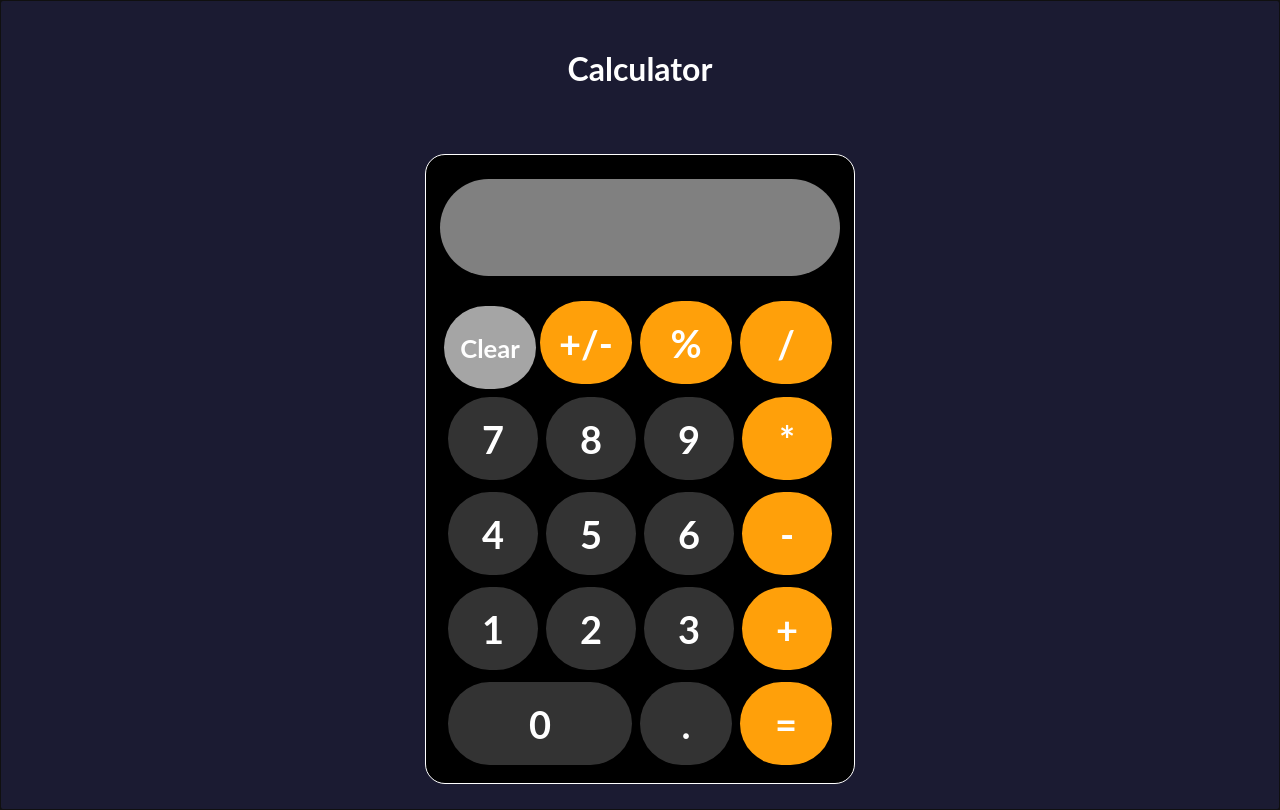
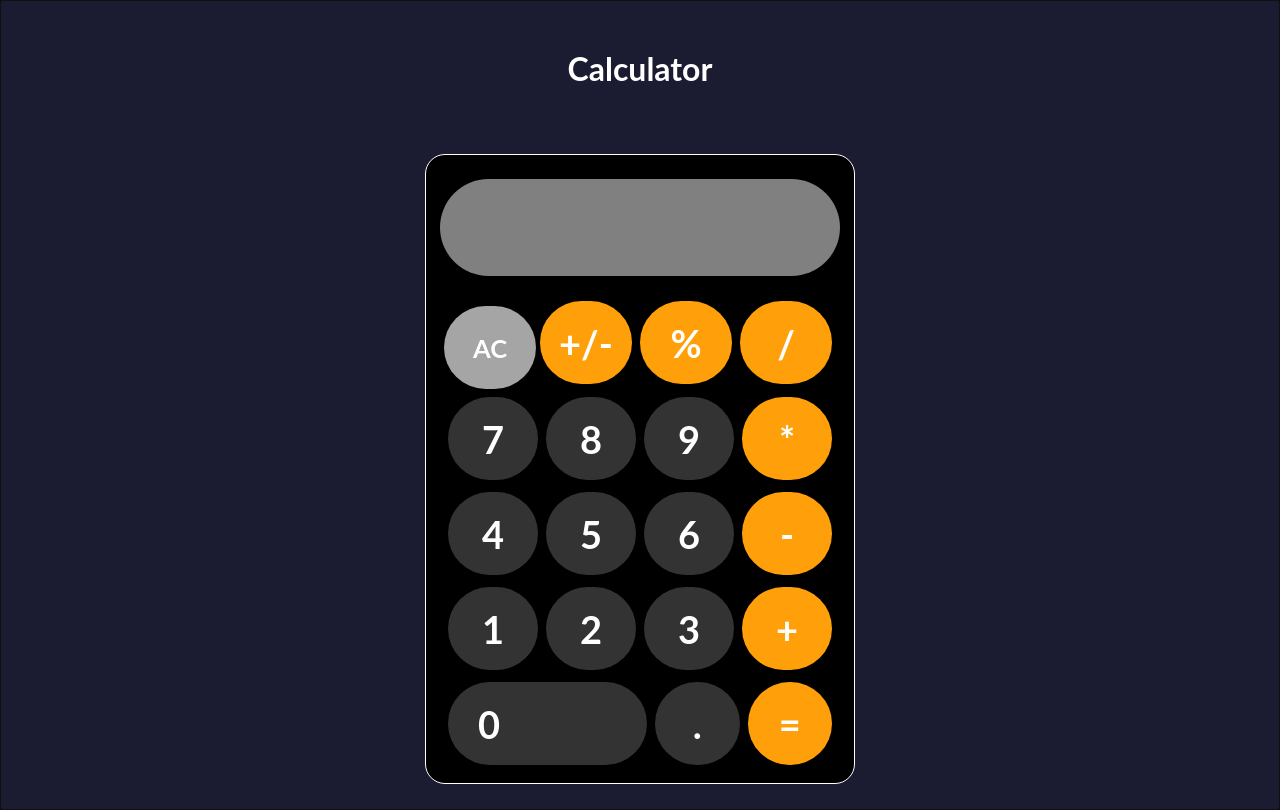
Before and after one commit to chrisglw/calculator-react, a React (Create React App) app: page / in a window 1280 px wide. Built offline with nearby package versions, Linux system fonts and the light colour scheme.

Commit message:
AC button changing to C when numbers are entered. +/- button still in progress

```diff
--- a/src/App.js
+++ b/src/App.js
@@ -11,7 +11,17 @@ function App() {
   const inputRef = useRef(null);
 
   const addInput = value => {
-    setInput(prev => prev + value);
+    if (value === '+/-') {
+      setInput(prev => {
+        if (prev.startsWith('-')) {
+          return prev.slice(1);
+        } else {
+          return '-' + prev;
+        }
+      });
+    } else {
+      setInput(prev => prev + value);
+    }
     setCursorVisible(true);
   };
 
@@ -71,7 +81,7 @@ function App() {
         <Screen inputScreen={input} cursorVisible={cursorVisible} />
         <div className='row'>
           <ButtonClear manageClear={() => setInput('')}>
-            Clear
+            {input ? 'C' : 'AC'}
           </ButtonClear>
           <Button manageClick={addInput}>+/-</Button>
           <Button manageClick={addInput}>%</Button>
--- a/src/stylesheets/Button.css
+++ b/src/stylesheets/Button.css
@@ -28,4 +28,6 @@
 
 .zero {
     flex: 2;
+    justify-content: left;
+    padding-left: 30px;
 }
```
